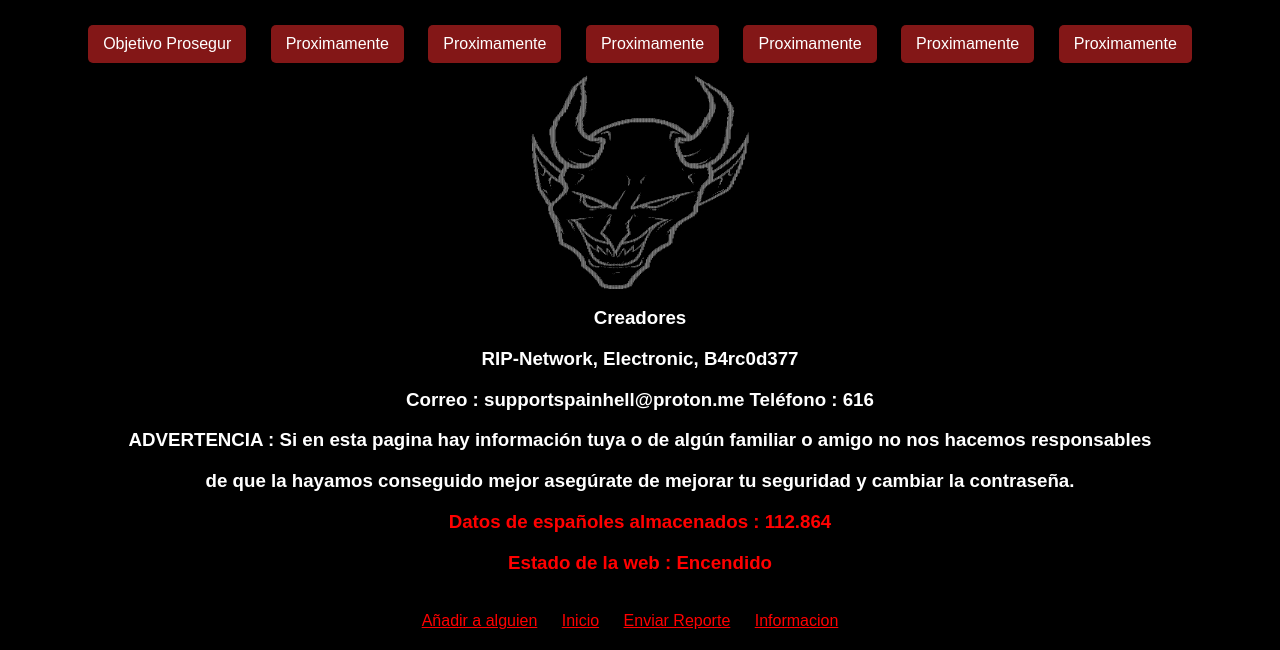
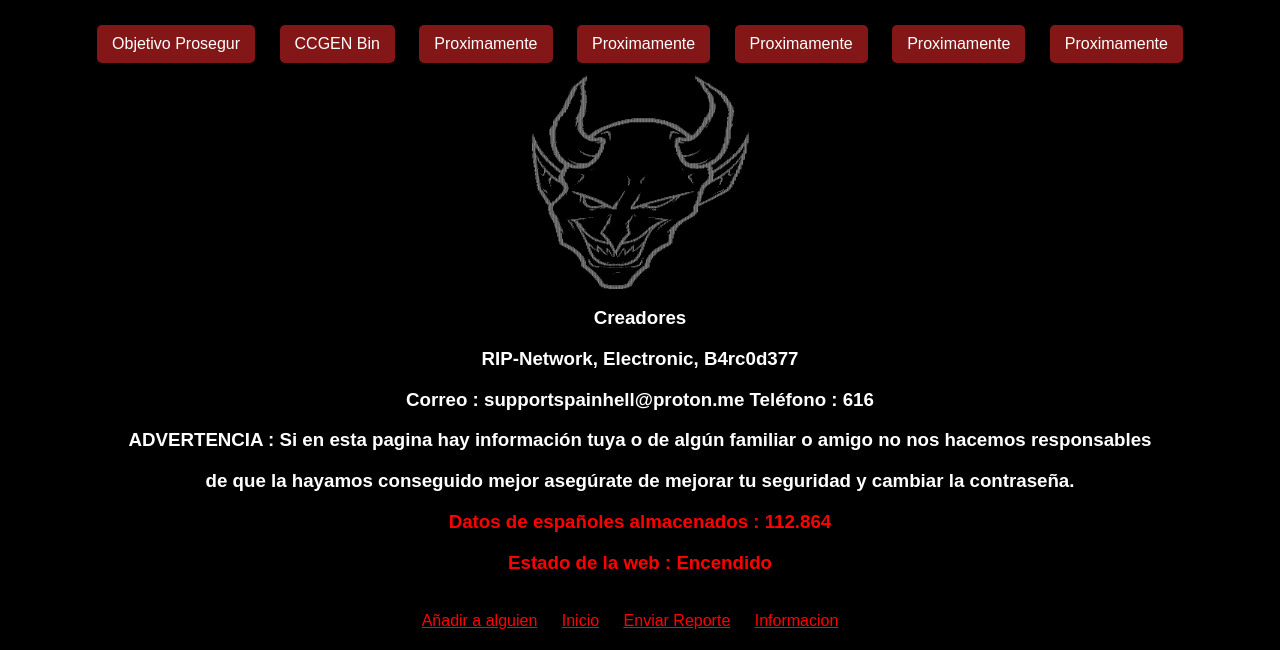
Before and after one commit to RIP-Network/spainhell.github.io, a plain HTML site: page Otros/menu.html in a window 1280 px wide. Shown: the part 303-953 px from the top of the page. Drawn offline with Linux system fonts and the light colour scheme.

Commit message:
Update menu.html

```diff
--- a/Otros/menu.html
+++ b/Otros/menu.html
@@ -56,7 +56,7 @@
   <h1 style="color:#ffffff";>MENU</h1>
   <div class="social-icons">
     <a href="https://rip-network.github.io/spainhell.github.io/Otros/Prosegur.html" target="_blank">Objetivo Prosegur</a>
-    <a href="https://github.com/RIP-Network" target="_blank">Proximamente</a>
+    <a href="https://rip-network.github.io/spainhell.github.io/Otros/BinGEN.html" target="_blank">CCGEN Bin</a>
     <a href="https://github.com/RIP-Network" target="_blank">Proximamente</a>
     <a href="https://github.com/RIP-Network" target="_blank">Proximamente</a>
     <a href="https://github.com/RIP-Network" target="_blank">Proximamente</a>
```
